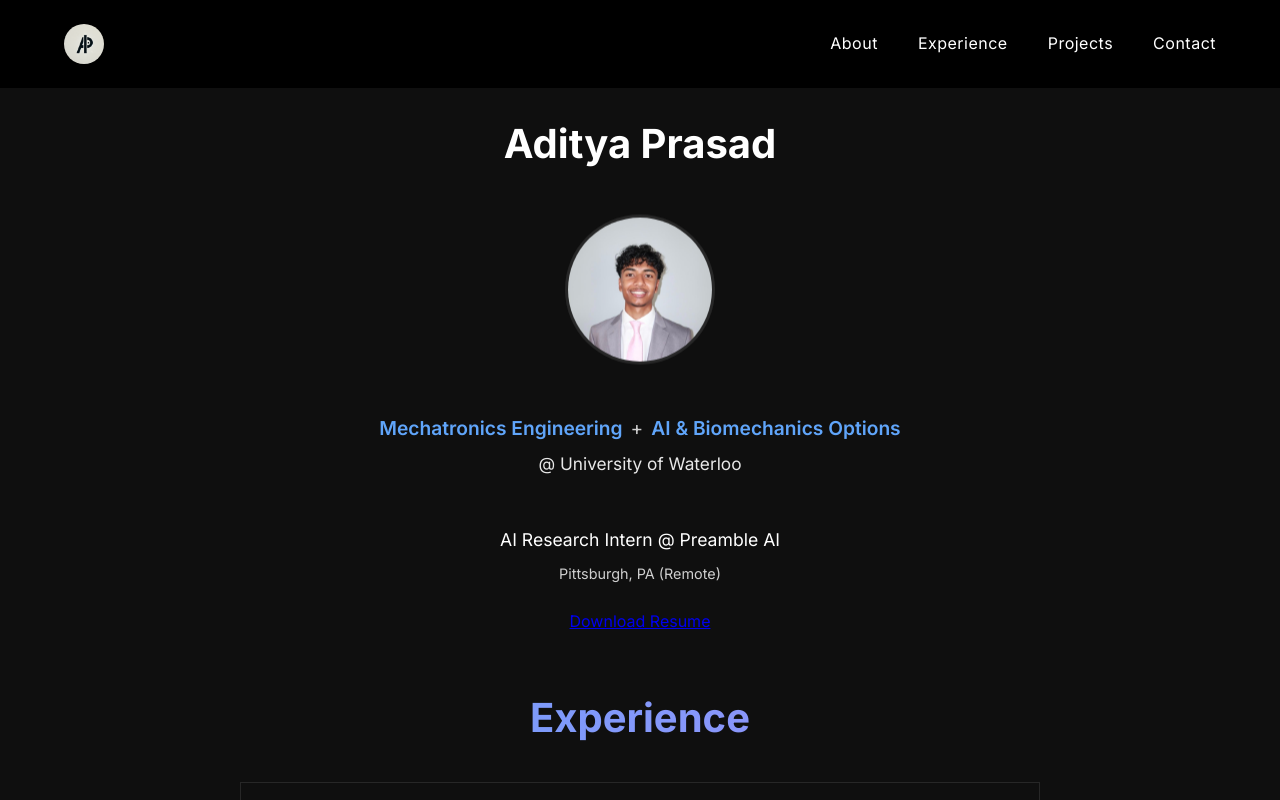
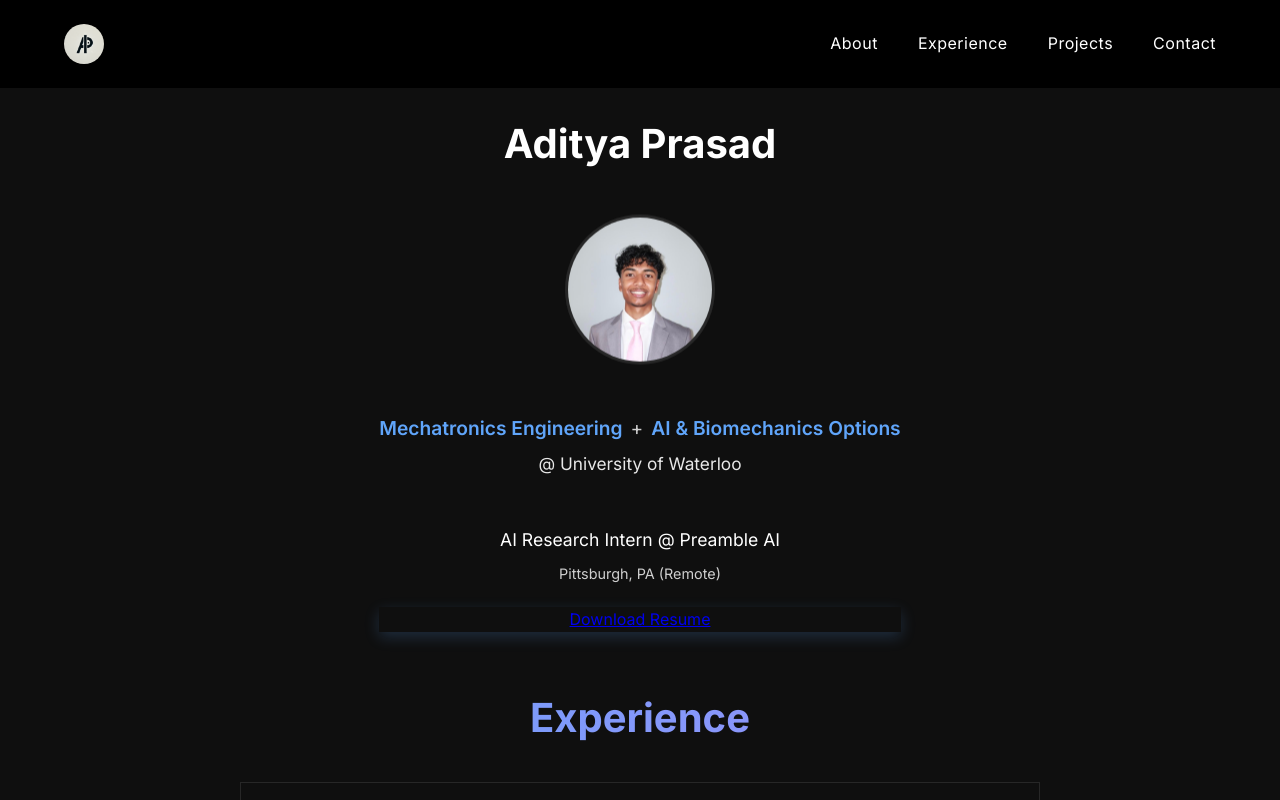
Before and after one commit to adiprasadd/portfolio, a React (Create React App) app: page / in a window 1280 px wide. In both pictures the pointer is over the link "Download Resume". Shown: the top 800 px of the page. Built offline with nearby package versions, Linux system fonts and the light colour scheme.

Commit message:
added hover animation

```diff
--- a/src/App.css
+++ b/src/App.css
@@ -874,3 +874,8 @@ section {
 .project-link-style:hover::after {
   width: 100%;
 }
+
+.resume-button:hover {
+  transform: translateY(-2px);
+  box-shadow: 0 5px 15px rgba(96, 165, 250, 0.2);
+}
```
